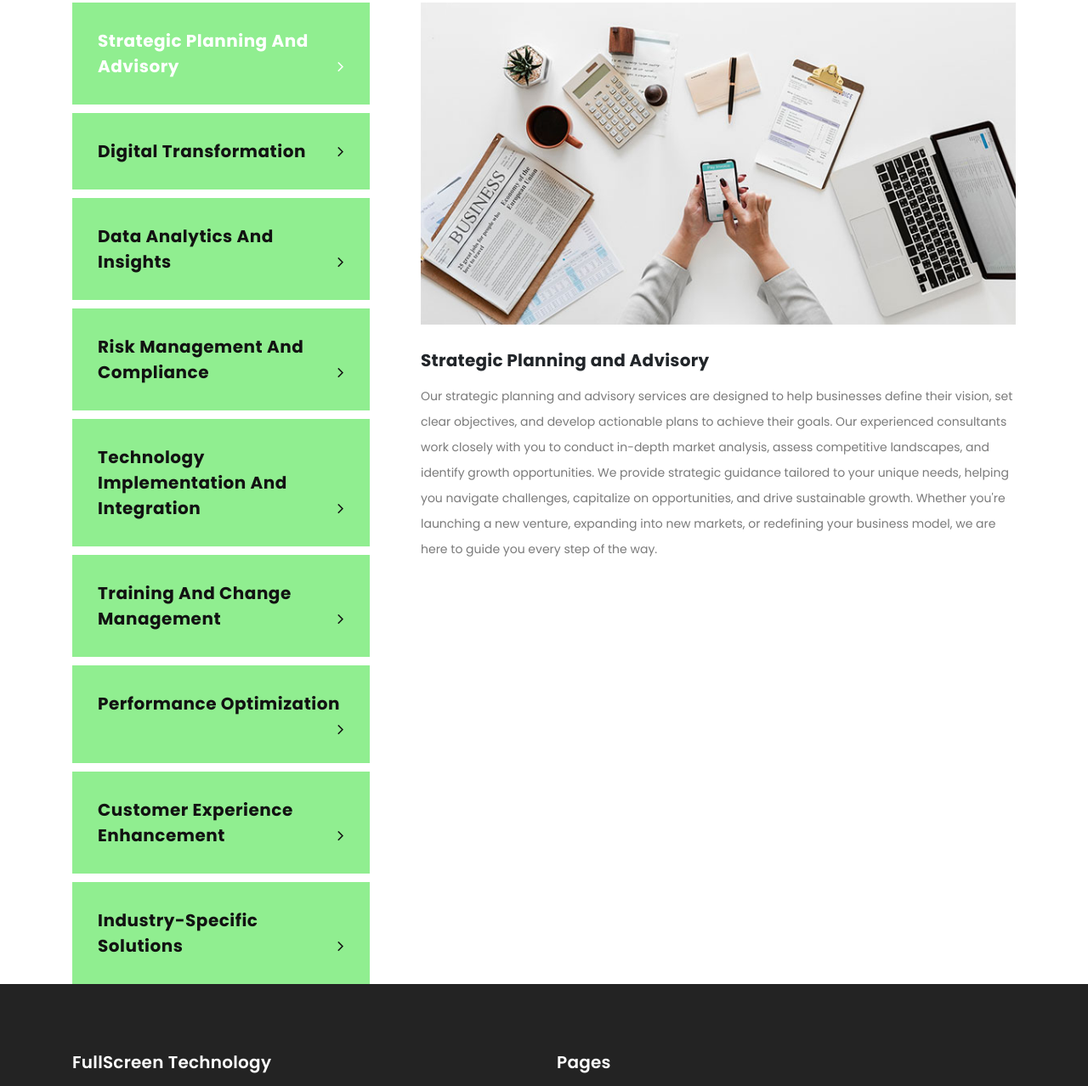
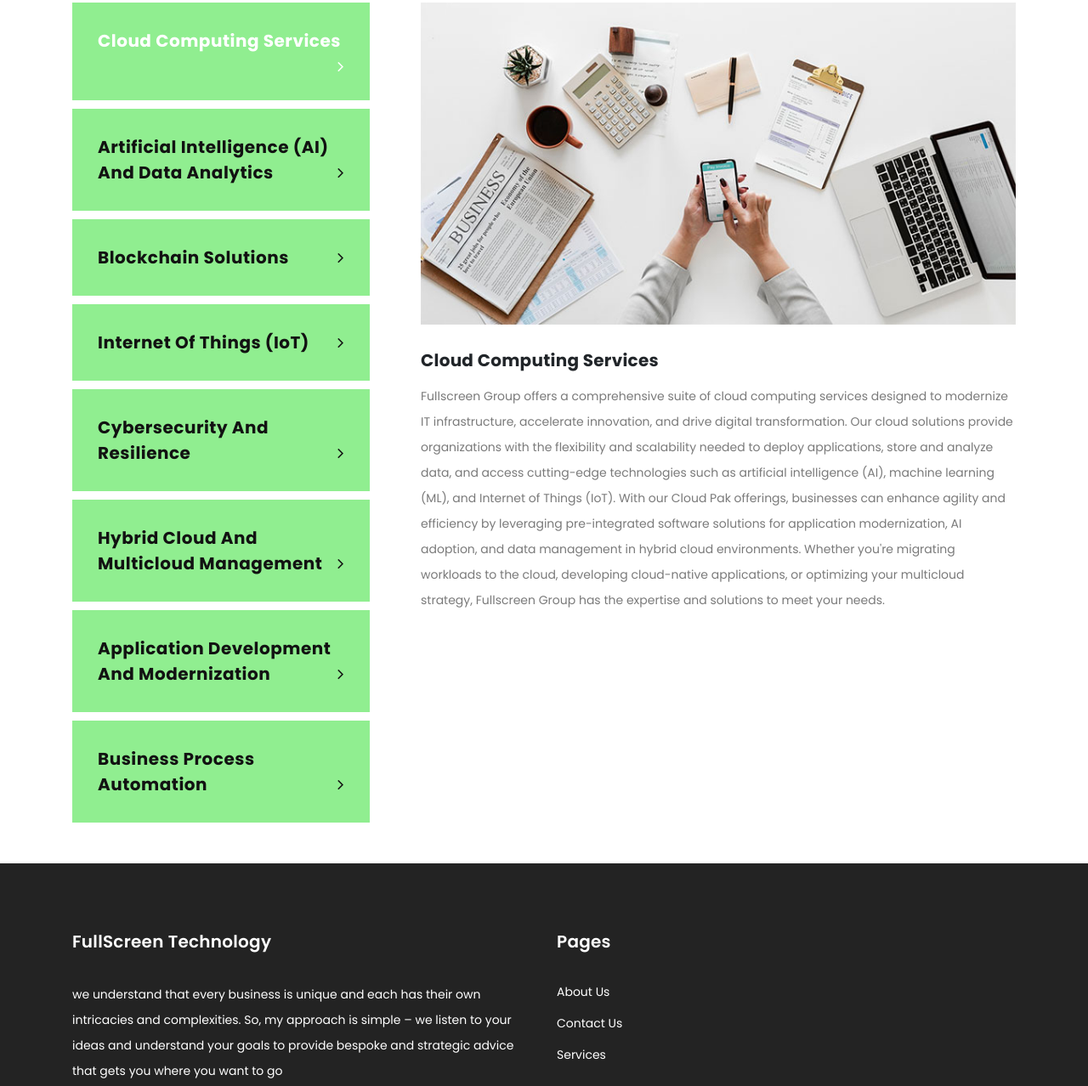
Before and after one commit to Acmeflaretec/fullscreen, a plain HTML site: page services.html in a window 1280 px wide. Shown: the part 578-1856 px from the top of the page at 85% size. Drawn offline with Linux system fonts and the light colour scheme.

Commit message:
updated services

```diff
--- a/services.html
+++ b/services.html
@@ -110,69 +110,70 @@ https://templatemo.com/tm-545-finance-business
         <div class="row" id="tabs">
           <div class="col-md-4">
             <ul>
-              <li><a href='#tabs-1'>Strategic Planning and Advisory<i class="fa fa-angle-right"></i></a></li>
-              <li><a href='#tabs-2'>Digital Transformation<i class="fa fa-angle-right"></i></a></li>
-              <li><a href='#tabs-3'>Data Analytics and Insights<i class="fa fa-angle-right"></i></a></li>
-              <li><a href='#tabs-4'>Risk Management and Compliance<i class="fa fa-angle-right"></i></a></li>
-              <li><a href='#tabs-5'>Technology Implementation and Integration<i class="fa fa-angle-right"></i></a></li>
-              <li><a href='#tabs-6'>Training and Change Management<i class="fa fa-angle-right"></i></a></li>
-              <li><a href='#tabs-7'>Performance Optimization<i class="fa fa-angle-right"></i></a></li>
-              <li><a href='#tabs-8'>Customer Experience Enhancement<i class="fa fa-angle-right"></i></a></li>
-              <li><a href='#tabs-9'>Industry-Specific Solutions<i class="fa fa-angle-right"></i></a></li>
+              <li><a href='#tabs-1'>Cloud Computing Services<i class="fa fa-angle-right"></i></a></li>
+              <li><a href='#tabs-2'>Artificial Intelligence (AI) and Data Analytics<i class="fa fa-angle-right"></i></a></li>
+              <li><a href='#tabs-3'>Blockchain Solutions<i class="fa fa-angle-right"></i></a></li>
+              <li><a href='#tabs-4'>Internet of Things (IoT)<i class="fa fa-angle-right"></i></a></li>
+              <li><a href='#tabs-5'>Cybersecurity and Resilience<i class="fa fa-angle-right"></i></a></li>
+              <li><a href='#tabs-6'>Hybrid Cloud and Multicloud Management<i class="fa fa-angle-right"></i></a></li>
+              <li><a href='#tabs-7'>Application Development and Modernization<i class="fa fa-angle-right"></i></a></li>
+              <li><a href='#tabs-8'>Business Process Automation<i class="fa fa-angle-right"></i></a></li>
             </ul>
           </div>
           <div class="col-md-8">
             <section class='tabs-content'>
               <article id='tabs-1'>
                 <img src="assets/images/single_service_01.jpg" alt="">
-                <h4>Strategic Planning and Advisory</h4>
-                <p>Our strategic planning and advisory services are designed to help businesses define their vision, set clear objectives, and develop actionable plans to achieve their goals. Our experienced consultants work closely with you to conduct in-depth market analysis, assess competitive landscapes, and identify growth opportunities. We provide strategic guidance tailored to your unique needs, helping you navigate challenges, capitalize on opportunities, and drive sustainable growth. Whether you're launching a new venture, expanding into new markets, or redefining your business model, we are here to guide you every step of the way.</p>
+                <h4>Cloud Computing Services</h4>
+                <p>
+                  Fullscreen Group offers a comprehensive suite of cloud computing services designed to modernize IT infrastructure, accelerate innovation, and drive digital transformation. Our cloud solutions provide organizations with the flexibility and scalability needed to deploy applications, store and analyze data, and access cutting-edge technologies such as artificial intelligence (AI), machine learning (ML), and Internet of Things (IoT). With our Cloud Pak offerings, businesses can enhance agility and efficiency by leveraging pre-integrated software solutions for application modernization, AI adoption, and data management in hybrid cloud environments. Whether you're migrating workloads to the cloud, developing cloud-native applications, or optimizing your multicloud strategy, Fullscreen Group has the expertise and solutions to meet your needs.</p>
               </article>
               <article id='tabs-2'>
                 <img src="assets/images/single_service_02.jpg" alt="">
-                <h4>Digital Transformation</h4>
-                <p>In today's digital age, staying ahead of the curve is essential. Our digital transformation services enable organizations to harness the power of technology to drive innovation, improve efficiency, and enhance customer experiences. We begin by conducting a comprehensive assessment of your current digital capabilities and business processes. Based on our findings, we develop a customized digital transformation roadmap that aligns with your strategic objectives and business priorities. From cloud migration and AI adoption to digital marketing and e-commerce solutions, we help businesses navigate their digital journey with confidence, empowering them to thrive in a rapidly evolving landscape.</p>
+                <h4>Artificial Intelligence (AI) and Data Analytics</h4>
+                <p>
+                  At Fullscreen Group, we empower organizations to unlock the power of data with our AI and data analytics solutions. Our AI platform, coupled with advanced analytics, natural language processing (NLP), and machine learning (ML) capabilities, enables businesses to extract valuable insights from structured and unstructured data, automate decision-making processes, and enhance operational efficiency. With our suite of tools and services for data management, data science, and AI model development, organizations can harness the full potential of their data assets. Whether you're looking to build predictive models, optimize business processes, or enhance customer engagement, Fullscreen Group's AI and data analytics solutions can help you achieve your goals.</p>
               </article>
               <article id='tabs-3'>
                 <img src="assets/images/single_service_03.jpg" alt="">
-                <h4>Data Analytics and Insights</h4>
-                <p>Data is the cornerstone of informed decision-making. Our data analytics and insights services empower organizations to unlock the value of their data, derive actionable insights, and make data-driven decisions that drive growth and innovation. Our team of data scientists and analysts specializes in data visualization, predictive modeling, and advanced analytics techniques. We work closely with you to understand your business objectives and data challenges, developing customized analytics solutions that address your specific needs. Whether you're looking to optimize marketing campaigns, improve supply chain efficiency, or enhance customer segmentation, we provide the expertise and tools to turn your data into a strategic asset.</p>
+                <h4>Blockchain Solutions</h4>
+                <p>
+                  Fullscreen Group offers trusted blockchain solutions to help businesses streamline processes, reduce costs, and mitigate risks. Our blockchain platform provides organizations with the tools and infrastructure needed to build, deploy, and manage blockchain networks that enable secure, transparent, and efficient transactions. Whether you're digitizing supply chain operations, streamlining financial transactions, or enhancing regulatory compliance, our blockchain solutions offer the flexibility and scalability required to transform your business processes. With support for smart contracts, digital identities, and decentralized applications (dApps), Fullscreen Group's blockchain solutions are tailored to a wide range of industries and use cases.</p>
               </article>
               <article id='tabs-4'>
                 <img src="assets/images/single_service_04.jpg" alt="">
-                <h4>Risk Management and Compliance</h4>
-                <p>Managing risk and ensuring compliance are critical components of business success. Our risk management and compliance services help organizations identify, assess, and mitigate risks, ensuring regulatory compliance and safeguarding against potential threats to business continuity. We conduct comprehensive risk assessments to identify vulnerabilities and develop tailored risk management strategies that align with your business objectives and risk appetite. Our team of compliance experts stays abreast of regulatory changes and industry best practices, helping you navigate complex compliance requirements with confidence. Whether you're facing regulatory scrutiny, cybersecurity threats, or operational risks, we provide the expertise and support to protect your business and mitigate potential impacts.</p>
+                <h4>Internet of Things (IoT)</h4>
+                <p>
+                  Fullscreen Group's IoT platform empowers organizations to connect and manage IoT devices, collect and analyze data, and derive actionable insights for improved operations and decision-making. With our IoT solutions, businesses can monitor and control connected devices in real-time, optimize asset performance, and predict maintenance issues before they occur. Our end-to-end IoT offerings encompass device connectivity, data management, analytics, and visualization, enabling organizations to unlock the full potential of their IoT investments. Whether you're looking to optimize manufacturing processes, improve asset utilization, or enhance customer experiences, Fullscreen Group's IoT solutions provide the tools and capabilities needed to succeed in today's connected world.</p>
               </article>
               <article id='tabs-5'>
                 <img src="assets/images/single_service_01.jpg" alt="">
-                <h4>Technology Implementation and Integration</h4>
+                <h4>Cybersecurity and Resilience</h4>
                 <p>
-                  Implementing and integrating technology solutions can be complex. Our technology implementation and integration services streamline the process, from solution selection to deployment and integration, ensuring seamless adoption and maximum ROI. We begin by conducting a thorough assessment of your technology needs and existing infrastructure. Based on our findings, we develop a customized implementation plan that aligns with your business objectives and IT strategy. Our experienced team of technology professionals oversees the entire implementation process, providing project management, technical expertise, and support every step of the way. Whether you're implementing a new ERP system, migrating to the cloud, or integrating third-party applications, we ensure a smooth and successful implementation that meets your business needs and objectives.</p>
+
+                  Fullscreen Group offers comprehensive cybersecurity solutions to help organizations protect their data, applications, and infrastructure from evolving threats. With our cybersecurity offerings, businesses can detect and respond to cybersecurity incidents in real-time, proactively identify vulnerabilities, and implement robust security controls to safeguard against cyberattacks. Our integrated approach to cybersecurity combines advanced threat intelligence, analytics, and automation to provide end-to-end protection across the entire threat lifecycle. Whether you're looking to strengthen your security posture, comply with regulatory requirements, or mitigate risks, Fullscreen Group offers the expertise and solutions needed to protect your business from cyber threats.</p>
               </article>
               <article id='tabs-6'>
                 <img src="assets/images/single_service_02.jpg" alt="">
-                <h4>Industry-Specific Solutions</h4>
+                <h4>  Hybrid Cloud and Multicloud Management</h4>
                 <p>
-                  Every industry has its own unique challenges and opportunities. Our industry-specific solutions are tailored to meet the specific needs of your industry, whether you're in banking, healthcare, manufacturing, or any other sector. We combine industry expertise with technology innovation to deliver customized solutions that address your most pressing business challenges and capitalize on emerging opportunities. Whether you're looking to improve patient outcomes in healthcare, optimize supply chain operations in manufacturing, or enhance customer engagement in retail, we have the expertise and solutions to help you succeed. Our team of industry specialists works closely with you to understand your business objectives, industry dynamics, and competitive landscape, developing tailored solutions that drive tangible business results.</p>
+                  Fullscreen Group's cloud management solutions provide organizations with a unified platform for managing and optimizing workloads across multiple cloud environments. Our offerings enable businesses to gain visibility and control over their cloud resources, automate provisioning and deployment, and optimize performance and cost. With our support for hybrid and multicloud deployments, organizations can leverage the flexibility and scalability of cloud computing while maintaining control over their data and applications. Whether you're looking to streamline cloud operations, improve resource utilization, or enhance security and compliance, Fullscreen Group's cloud management solutions provide the tools and capabilities needed to succeed in today's complex IT landscape.</p>
               </article>
               <article id='tabs-7'>
                 <img src="assets/images/single_service_03.jpg" alt="">
-                <h4>Training and Change Management</h4>
+                <h4> Application Development and Modernization</h4>
                 <p>
-                  Successful transformation requires more than just technology—it requires people. Our training and change management services help organizations prepare for change, build capabilities, and foster a culture of continuous learning and innovation. We develop customized training programs tailored to your organization's needs and objectives, covering topics such as technology adoption, process optimization, and leadership development. Our experienced trainers provide hands-on workshops, online courses, and coaching sessions to equip your employees with the knowledge and skills they need to succeed in a rapidly changing environment. We also provide change management support to help your organization navigate cultural shifts, overcome resistance to change, and drive adoption of new technologies and processes. Whether you're embarking on a digital transformation initiative, implementing a new system, or restructuring your organization, we provide the expertise and support to ensure a smooth and successful transition.</p>
+
+Fullscreen Group's application development and modernization solutions enable organizations to accelerate innovation and deliver value to customers faster. Our offerings provide businesses with the tools and services needed to build, deploy, and manage cloud-native applications with containers and Kubernetes. Whether you're modernizing legacy applications, developing new cloud-native solutions, or optimizing your application development processes, our solutions support the entire application lifecycle, from development and testing to deployment and management. With our expertise in microservices, DevOps, and continuous integration/continuous deployment (CI/CD), Fullscreen Group helps organizations embrace modern technologies and methodologies to drive digital transformation and achieve business agility.</p>
               </article>
               <article id='tabs-8'>
                 <img src="assets/images/single_service_04.jpg" alt="">
-                <h4>Performance Optimization</h4>
+                <h4> Business Process Automation</h4>
                 <p>
-                  Continuous improvement is key to sustained success. Our performance optimization services help organizations identify opportunities for efficiency gains, process improvements, and cost savings, driving operational excellence and business growth. We conduct comprehensive assessments of your business operations, analyzing key performance metrics, identifying bottlenecks, and uncovering areas for improvement. Based on our findings, we develop customized optimization strategies that align with your business objectives and priorities. Our experienced team of consultants works closely with you to implement these strategies, providing guidance, support, and ongoing monitoring to ensure successful execution. Whether you're looking to streamline workflows, optimize supply chain operations, or reduce operational costs, we provide the expertise and support to help you achieve your performance optimization goals.</p>
+
+Fullscreen Group's business process automation solutions help organizations streamline operations, improve efficiency, and drive innovation. Our offerings enable businesses to automate repetitive tasks, optimize workflows, and reduce operational costs by leveraging advanced technologies such as robotic process automation (RPA), artificial intelligence (AI), and machine learning (ML). Whether you're looking to automate routine tasks, digitize paper-based processes, or optimize end-to-end workflows, our solutions support a wide range of use cases across industries, including finance, human resources, supply chain, and customer service. With our expertise and support, organizations can improve productivity, agility, and customer satisfaction through business process automation.</p>
               </article>
-              <article id='tabs-9'>
-                <img src="assets/images/single_service_04.jpg" alt="">
-                <h4>Customer Experience Enhancement</h4>
-                <p>
-                  Customer experience is the new battleground for competitive advantage. Our customer experience enhancement services help organizations deliver exceptional experiences that delight customers, drive loyalty, and differentiate their brand in the marketplace. We begin by conducting a comprehensive assessment of your current customer journey, identifying pain points, and opportunities for improvement. Based on our findings, we develop a customized customer experience strategy that aligns with your brand values and business objectives. From personalized marketing campaigns to omnichannel customer support, we help you design and deliver memorable experiences at every touchpoint. Our team of customer experience experts provides guidance, support, and ongoing monitoring to ensure successful execution and continuous improvement. Whether you're looking to attract new customers, retain existing ones, or improve customer satisfaction, we provide the expertise and support to help you achieve your customer experience enhancement goals.</p>
-              </article>
+
             </section>
           </div>
         </div>
@@ -241,7 +242,7 @@ https://templatemo.com/tm-545-finance-business
 
 
     <!-- Footer Starts Here -->
-    <footer>
+    <footer class="mt-5 ">
       <div class="container">
         <div class="row">
           <div class="col-md-6 footer-item">
```
